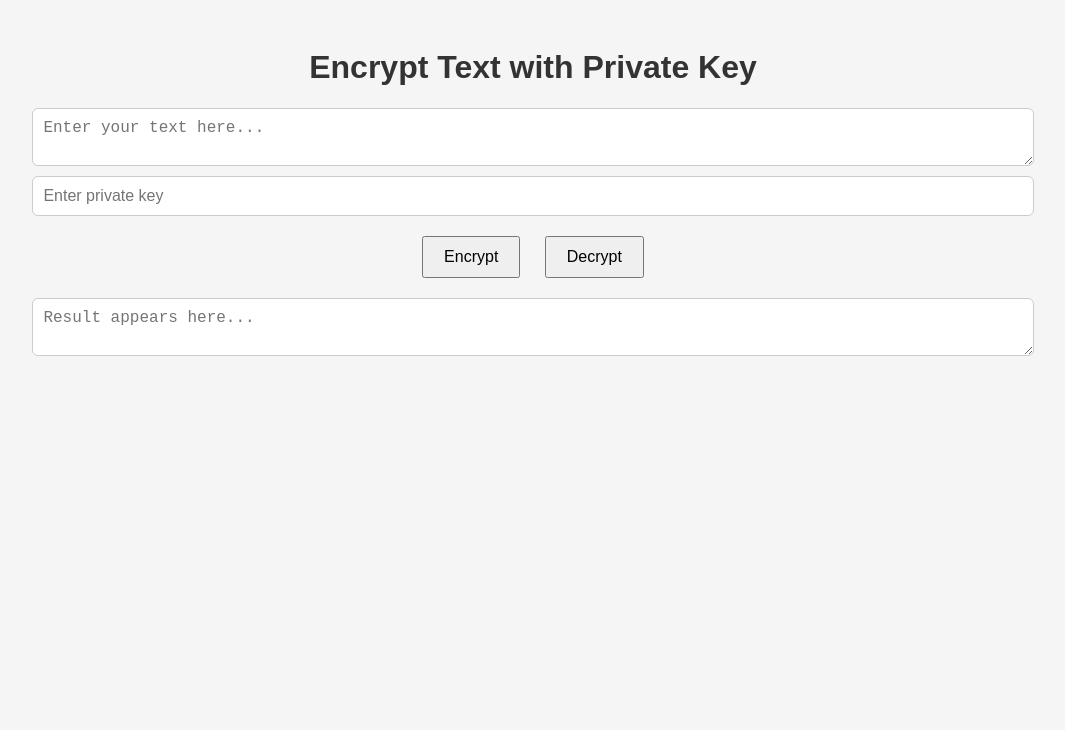
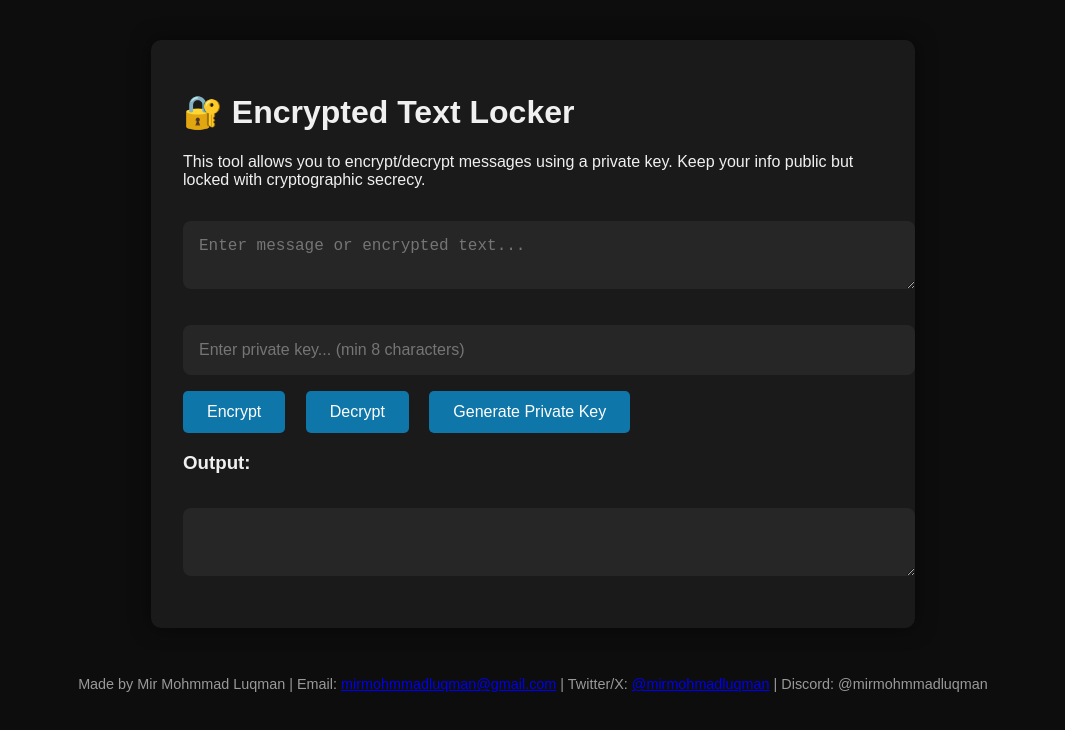
Before and after one commit to mirmohmmadluqman/PrivateKeyTextEncryption, a plain HTML site: page index.html in a window 1280 px wide. Shown: the whole page, without its empty margins (107-1172 px from the left). Drawn offline with Linux system fonts and the light colour scheme.

Commit message:
Update index.html

```diff
--- a/index.html
+++ b/index.html
@@ -1,22 +1,72 @@
 <!DOCTYPE html>
 <html lang="en">
 <head>
-  <meta charset="UTF-8">
-  <title>Text Encryptor</title>
-  <link rel="stylesheet" href="style.css">
+  <meta charset="UTF-8" />
+  <meta name="viewport" content="width=device-width, initial-scale=1.0" />
+  <title>Private Key Text Encryption</title>
+  <style>
+    body {
+      font-family: Arial, sans-serif;
+      background: #0d0d0d;
+      color: #f0f0f0;
+      padding: 2rem;
+    }
+    .container {
+      max-width: 700px;
+      margin: auto;
+      padding: 2rem;
+      background: #1a1a1a;
+      border-radius: 10px;
+      box-shadow: 0 0 20px rgba(0,0,0,0.5);
+    }
+    textarea, input[type="password"] {
+      width: 100%;
+      padding: 1rem;
+      margin: 1rem 0;
+      border-radius: 8px;
+      border: none;
+      font-size: 1rem;
+      background: #262626;
+      color: #fff;
+    }
+    button {
+      padding: 0.75rem 1.5rem;
+      margin-right: 1rem;
+      background-color: #0e76a8;
+      color: white;
+      border: none;
+      border-radius: 5px;
+      font-size: 1rem;
+      cursor: pointer;
+    }
+    footer {
+      text-align: center;
+      margin-top: 3rem;
+      font-size: 0.9rem;
+      color: #999;
+    }
+  </style>
 </head>
 <body>
-  <h1>Encrypt Text with Private Key</h1>
+  <div class="container">
+    <h1>🔐 Encrypted Text Locker</h1>
+    <p>This tool allows you to encrypt/decrypt messages using a private key. Keep your info public but locked with cryptographic secrecy.</p>
 
-  <textarea id="plaintext" placeholder="Enter your text here..."></textarea>
-  <input type="password" id="key" placeholder="Enter private key">
+    <textarea id="textInput" placeholder="Enter message or encrypted text..."></textarea>
+    <input type="password" id="privateKey" placeholder="Enter private key... (min 8 characters)" />
+    <div>
+      <button onclick="encryptText()">Encrypt</button>
+      <button onclick="decryptText()">Decrypt</button>
+      <button onclick="generatePrivateKey()">Generate Private Key</button>
+    </div>
 
-  <div class="buttons">
-    <button onclick="encryptText()">Encrypt</button>
-    <button onclick="decryptText()">Decrypt</button>
+    <h3>Output:</h3>
+    <textarea id="output" readonly></textarea>
   </div>
 
-  <textarea id="result" placeholder="Result appears here..."></textarea>
+  <footer>
+    <p>Made by Mir Mohmmad Luqman | Email: <a href="mailto:mirmohmmadluqman@gmail.com">mirmohmmadluqman@gmail.com</a> | Twitter/X: <a href="https://x.com/mirmohmadluqman">@mirmohmadluqman</a> | Discord: @mirmohmmadluqman</p>
+  </footer>
 
   <script src="script.js"></script>
 </body>
```
